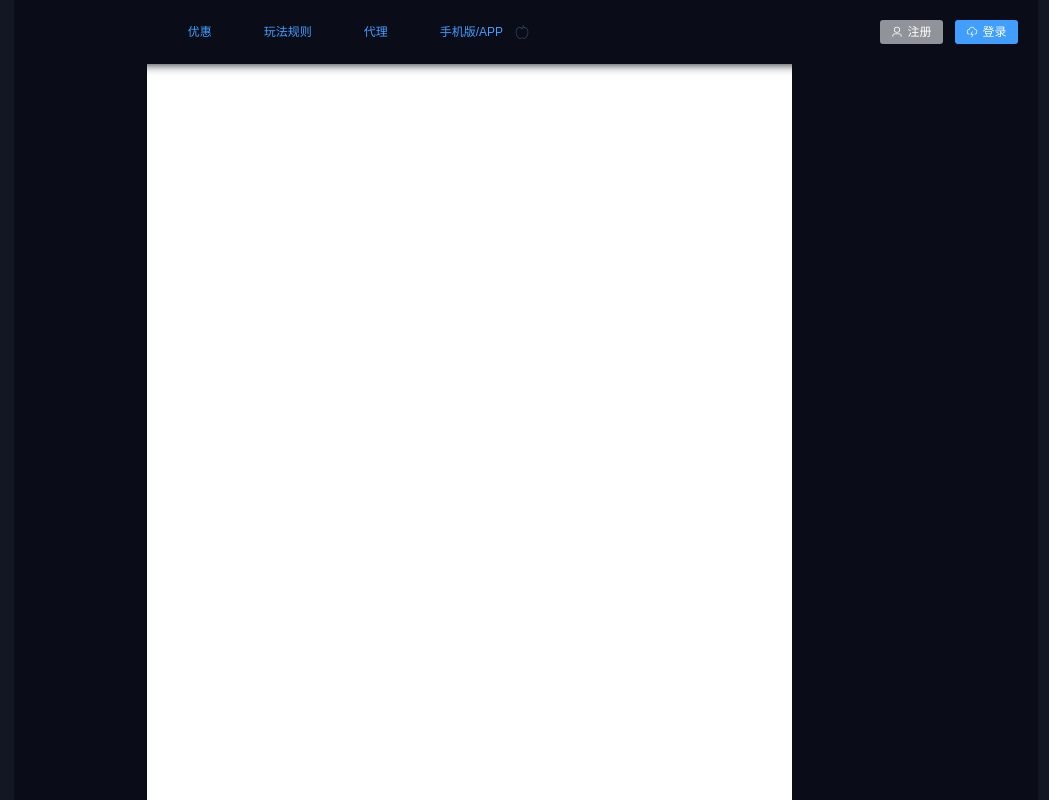
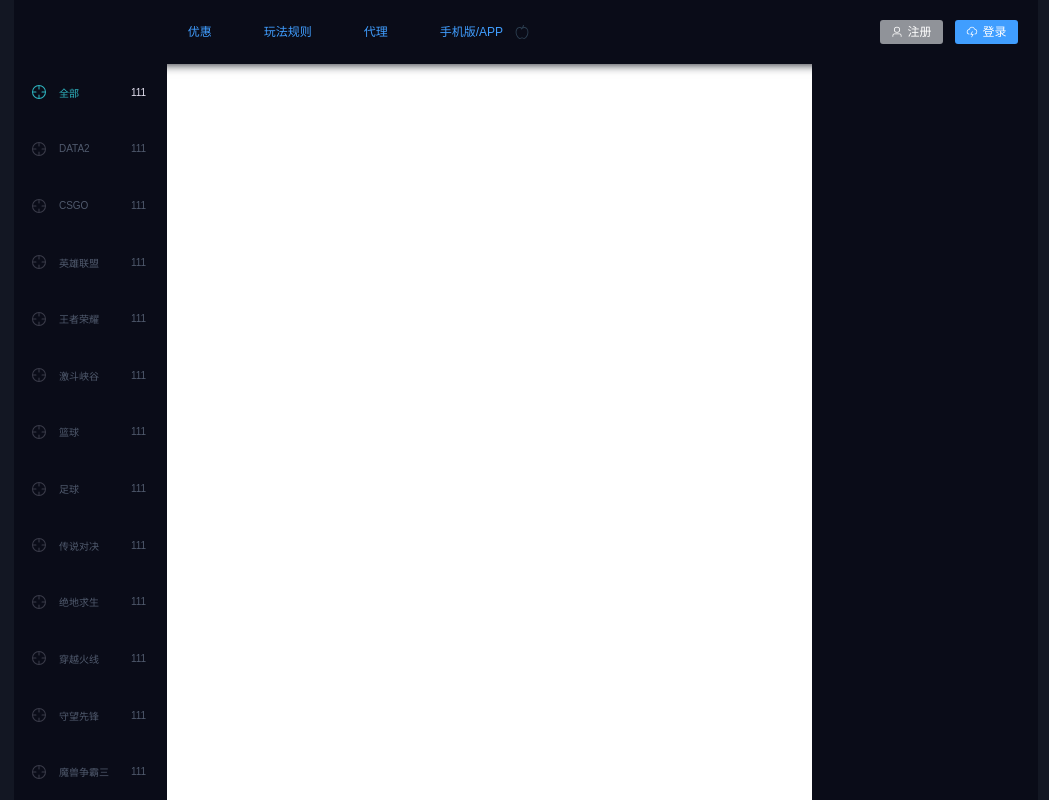
Before and after one commit to xu12888/vue-flash, a Vue app: page /indexUser in a window 1280 px wide. Shown: the whole page, without its empty margins (140-1189 px from the left). Built offline with nearby package versions, Linux system fonts and the light colour scheme.

Commit message:
add uesrindex of gamebutton.

```diff
--- a/src/views/index/component/index-buttons.vue
+++ b/src/views/index/component/index-buttons.vue
@@ -2,14 +2,13 @@
   <div
     style="
       width: 90%;
-      height: 40px;
+      height: 7%;
       display: flex;
       justify-content: space-between;
       align-items: center;
     "
   >
     <button class="index-user-button" @click="setShow = true">
-      <slot></slot>
       <div
         v-show="setShow"
         style="
@@ -19,6 +18,7 @@
           margin-left: 3px;
         "
       ></div>
+      <slot></slot>
     </button>
   </div>
 </template>
@@ -32,6 +32,9 @@ const setShow = ref();
 .index-user-button {
   width: 100%;
   height: 100%;
+  display: flex;
+  align-items: center;
+  justify-content:flex-end;
   background-color: #0a0c18;
   border: none;
 }
--- a/src/views/index/indexUser.vue
+++ b/src/views/index/indexUser.vue
@@ -47,19 +47,11 @@
         </div>
         <div class="head_main_right">
           <el-row class="head_main_right_button">
-            <el-button
-              size="small"
-              type="info"
-              style="border: none;"
-            >
+            <el-button size="small" type="info" style="border: none">
               <el-icon style="margin-right: 5px"><user /></el-icon>
               注册</el-button
             >
-            <el-button
-              size="small"
-              type="primary"
-              style="border: none"
-            >
+            <el-button size="small" type="primary" style="border: none">
               <el-icon style="margin-right: 5px"><lightning /></el-icon>
               登录</el-button
             >
@@ -72,19 +64,123 @@
       <div class="lift"></div>
       <div class="main">
         <div class="boby_main_lift">
-          <user-button @click="bgcolor(1)"></user-button>
-          <user-button></user-button>
-          <user-button></user-button>
-          <user-button></user-button>
-          <user-button></user-button>
-          <user-button></user-button>
-          <user-button></user-button>
-          <user-button></user-button>
-          <user-button></user-button>
-          <user-button></user-button>
-          <user-button></user-button>
-          <user-button></user-button>
-          <user-button></user-button>
+          <user-button @click="bgcolor(1)">
+            <div class="boby_main_lift_btn">
+              <div class="boby_main_lift_btnICON">
+                <el-icon color="#2FB6C1" :size="16"><aim /></el-icon>
+              </div>
+              <div class="boby_main_lift_btnFONT" style="color:#2FB6C1">全部</div>
+              <div class="boby_main_lift_btnNUMBER" style="color:#E4E0EF">111</div>
+            </div>
+          </user-button>
+          <user-button @click="bgcolor(2)">
+            <div class="boby_main_lift_btn">
+              <div class="boby_main_lift_btnICON">
+                <el-icon color="#3B3C4A" :size="16"><aim /></el-icon>
+              </div>
+              <div class="boby_main_lift_btnFONT">DATA2</div>
+              <div class="boby_main_lift_btnNUMBER">111</div>
+            </div>
+          </user-button>
+          <user-button @click="bgcolor(3)">
+            <div class="boby_main_lift_btn">
+              <div class="boby_main_lift_btnICON">
+                <el-icon color="#3B3C4A" :size="16"><aim /></el-icon>
+              </div>
+              <div class="boby_main_lift_btnFONT">CSGO</div>
+              <div class="boby_main_lift_btnNUMBER">111</div>
+            </div>
+          </user-button>
+          <user-button @click="bgcolor(4)">
+            <div class="boby_main_lift_btn">
+              <div class="boby_main_lift_btnICON">
+                <el-icon color="#3B3C4A" :size="16"><aim /></el-icon>
+              </div>
+              <div class="boby_main_lift_btnFONT">英雄联盟</div>
+              <div class="boby_main_lift_btnNUMBER">111</div>
+            </div>
+          </user-button>
+          <user-button @click="bgcolor(5)">
+            <div class="boby_main_lift_btn">
+              <div class="boby_main_lift_btnICON">
+                <el-icon color="#3B3C4A" :size="16"><aim /></el-icon>
+              </div>
+              <div class="boby_main_lift_btnFONT">王者荣耀</div>
+              <div class="boby_main_lift_btnNUMBER">111</div>
+            </div>
+          </user-button>
+          <user-button @click="bgcolor(6)">
+            <div class="boby_main_lift_btn">
+              <div class="boby_main_lift_btnICON">
+                <el-icon color="#3B3C4A" :size="16"><aim /></el-icon>
+              </div>
+              <div class="boby_main_lift_btnFONT">激斗峡谷</div>
+              <div class="boby_main_lift_btnNUMBER">111</div>
+            </div>
+          </user-button>
+          <user-button @click="bgcolor(7)">
+            <div class="boby_main_lift_btn">
+              <div class="boby_main_lift_btnICON">
+                <el-icon color="#3B3C4A" :size="16"><aim /></el-icon>
+              </div>
+              <div class="boby_main_lift_btnFONT">篮球</div>
+              <div class="boby_main_lift_btnNUMBER">111</div>
+            </div>
+          </user-button>
+          <user-button @click="bgcolor(8)">
+            <div class="boby_main_lift_btn">
+              <div class="boby_main_lift_btnICON">
+                <el-icon color="#3B3C4A" :size="16"><aim /></el-icon>
+              </div>
+              <div class="boby_main_lift_btnFONT">足球</div>
+              <div class="boby_main_lift_btnNUMBER">111</div>
+            </div>
+          </user-button>
+          <user-button @click="bgcolor(9)">
+            <div class="boby_main_lift_btn">
+              <div class="boby_main_lift_btnICON">
+                <el-icon color="#3B3C4A" :size="16"><aim /></el-icon>
+              </div>
+              <div class="boby_main_lift_btnFONT">传说对决</div>
+              <div class="boby_main_lift_btnNUMBER">111</div>
+            </div>
+          </user-button>
+          <user-button @click="bgcolor(10)">
+            <div class="boby_main_lift_btn">
+              <div class="boby_main_lift_btnICON">
+                <el-icon color="#3B3C4A" :size="16"><aim /></el-icon>
+              </div>
+              <div class="boby_main_lift_btnFONT">绝地求生</div>
+              <div class="boby_main_lift_btnNUMBER">111</div>
+            </div>
+          </user-button>
+          <user-button @click="bgcolor(11)">
+            <div class="boby_main_lift_btn">
+              <div class="boby_main_lift_btnICON">
+                <el-icon color="#3B3C4A" :size="16"><aim /></el-icon>
+              </div>
+              <div class="boby_main_lift_btnFONT">穿越火线</div>
+              <div class="boby_main_lift_btnNUMBER">111</div>
+            </div>
+          </user-button>
+          <user-button @click="bgcolor(12)">
+            <div class="boby_main_lift_btn">
+              <div class="boby_main_lift_btnICON">
+                <el-icon color="#3B3C4A" :size="16"><aim /></el-icon>
+              </div>
+              <div class="boby_main_lift_btnFONT">守望先锋</div>
+              <div class="boby_main_lift_btnNUMBER">111</div>
+            </div>
+          </user-button>
+          <user-button @click="bgcolor(13)">
+            <div class="boby_main_lift_btn">
+              <div class="boby_main_lift_btnICON">
+                <el-icon color="#3B3C4A" :size="16"><aim /></el-icon>
+              </div>
+              <div class="boby_main_lift_btnFONT">魔兽争霸三</div>
+              <div class="boby_main_lift_btnNUMBER">111</div>
+            </div>
+          </user-button>
         </div>
         <div class="boby_main_main"></div>
         <div class="boby_main_right"></div>
@@ -95,10 +191,7 @@
 </template>
 
 <script setup lang="ts">
-import UserButton from './component/index-buttons.vue'
-
-
-
+import UserButton from "./component/index-buttons.vue";
 </script>
 
 <style lang="scss">
@@ -158,16 +251,47 @@ import UserButton from './component/index-buttons.vue'
   margin-right: 20px;
 }
 .boby_main_lift {
-  width: 13%;
+  width: 15%;
   display: flex;
   flex-wrap: wrap;
+  align-items: center; // 垂直对齐
   background-color: #0a0c18;
 }
 .boby_main_main {
   width: 63%;
 }
 .boby_main_right {
-  width: 24%;
+  width: 22%;
   background-color: #0a0c18;
 }
+.boby_main_lift_btn {
+  width: 96%;
+  height: 100%;
+  display: flex;
+  align-items: center;
+}
+.boby_main_lift_btnICON {
+  width: 30%;
+  height: 100%;
+  display: flex;
+  justify-content: space-around;
+  align-items: center;
+}
+.boby_main_lift_btnFONT {
+  width: 50%;
+  height: 100%;
+  color: #505A6D;
+  display: flex;
+  align-items: center;
+  font-size: 10px;
+}
+.boby_main_lift_btnNUMBER{
+  width: 20%;
+  height: 100%;
+  color: #505A6D;
+  display: flex;
+  justify-content: space-around;
+  align-items: center;
+  font-size: 10px;
+}
 </style>
```
